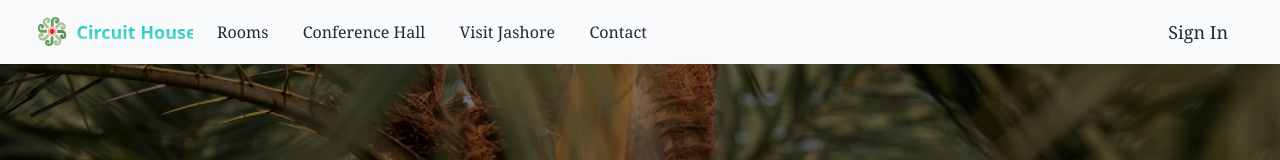
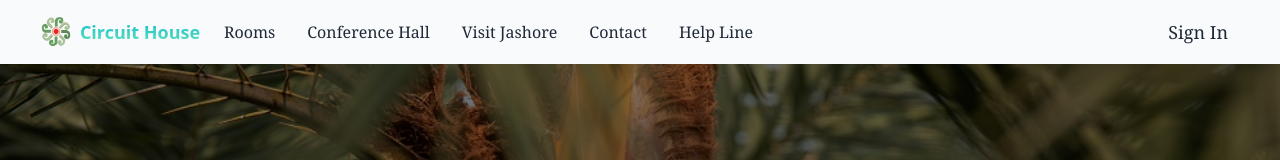
Before and after one commit to ajoy-dutta/Frontend-Circuit-House-Management-System, a React (Vite) app: page / in a window 1280 px wide. Shown: the top 160 px of the page. Built offline with nearby package versions, Linux system fonts and the light colour scheme; no server answers.

Commit message:
Changes design

```diff
--- a/src/Components/Navbar/Navbar.jsx
+++ b/src/Components/Navbar/Navbar.jsx
@@ -76,6 +76,17 @@ const Navbar = () => {
           }
         >
           Contact
+        </NavLink>
+      </li>
+
+      <li>
+        <NavLink
+          to="/help-line"
+          className={({ isActive }) =>
+            isActive ? "text-cyan-400 font-bold" : "hover:text-cyan-400"
+          }
+        >
+          Help Line
         </NavLink>
       </li>
 
--- a/src/Pages/ConferenceRoom/ConferenceRoom.jsx
+++ b/src/Pages/ConferenceRoom/ConferenceRoom.jsx
@@ -206,8 +206,8 @@ const ConferenceRoom = () => {
               {showContactInfo && (
               <div className="mt-4 text-sm text-gray-700">
                 <p className="font-medium">Please contact for booking:</p>
-                <p>Phone: +880123456789</p>
-                <p>Email: conference@yourdomain.com</p>
+                <p>Phone: +8801733909222</p>
+                <p>Email: chjashore@gmail.com</p>
               </div>
                )}
 
--- a/src/Pages/Guests/CheckoutHistory.jsx
+++ b/src/Pages/Guests/CheckoutHistory.jsx
@@ -131,9 +131,6 @@ const CheckoutHistory = () => {
           </tbody>
         </table>
       </div>
-
-
-
 
 
 
--- /dev/null
+++ b/src/Pages/Home/HelpLine.jsx
@@ -0,0 +1,11 @@
+import React from 'react';
+
+const HelpLine = () => {
+    return (
+        <div>
+
+        </div>
+    );
+};
+
+export default HelpLine;
--- a/src/Pages/Messages/Inbox.jsx
+++ b/src/Pages/Messages/Inbox.jsx
@@ -41,7 +41,7 @@ const Inbox = () => {
       <div className="overflow-x-auto shadow-lg rounded-lg">
         <table className="table-auto w-full text-left border-collapse bg-white border border-gray-300">
           <thead>
-            <tr className="bg-blue-400 text-white">
+            <tr className="bg-blue-400 text-white text-center">
               <th className="border border-gray-300 px-4 py-2">SLNo</th>
               <th className="border border-gray-300 px-4 py-2">Date</th>
               <th className="border border-gray-300 px-4 py-2">Name</th>
@@ -54,13 +54,17 @@ const Inbox = () => {
             {contacts.map((contact, index) => (
               <tr
                 key={contact.id}
-                className="hover:bg-gray-100 transition duration-200"
+                className="hover:bg-gray-100 transition duration-200 text-center"
               >
                 <td className="border border-gray-200 px-4 py-2 text-center">
                   {contacts.length-index}
                 </td>
                 <td className="border border-gray-200 px-4 py-2 text-center">
-                  {new Date(contact.created_at).toLocaleDateString()}
+                  {new Date(contact.created_at).toLocaleDateString("en-GB", {
+                    day: "2-digit",
+                    month: "2-digit",
+                    year: "numeric",
+                  })}
                 </td>
                 <td className="border border-gray-200 px-4 py-2">{contact.name}</td>
                 <td className="border border-gray-200 px-4 py-2">{contact.phone}</td>
--- a/src/Pages/Staffs Profile/StaffProfile.jsx
+++ b/src/Pages/Staffs Profile/StaffProfile.jsx
@@ -290,7 +290,7 @@ const StaffProfile = () => {
               </tbody>
             </table>
             <div className="hidden md:block avatar">
-              <div className="w-20 h-32 rounded border-[1px] border-gray-500">
+              <div className="w-28 h-[136px] rounded border-[1px] border-gray-500">
                 <img
                   className="object-fill w-full"
                   src={item.picture}
```
Also changed, not shown: src/Pages/Guests/GuestDetails.jsx (deleted, +0 -103 lines), src/main.jsx (+7 -4 lines).
